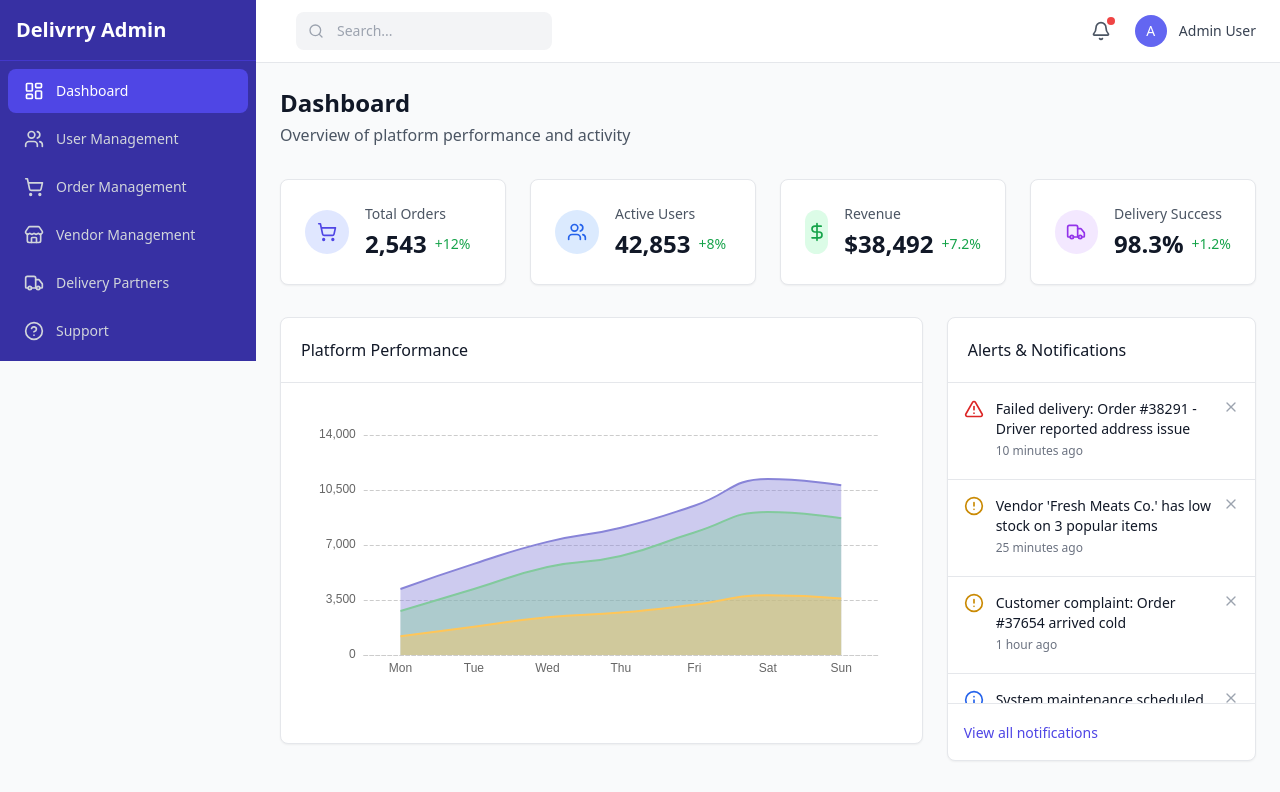
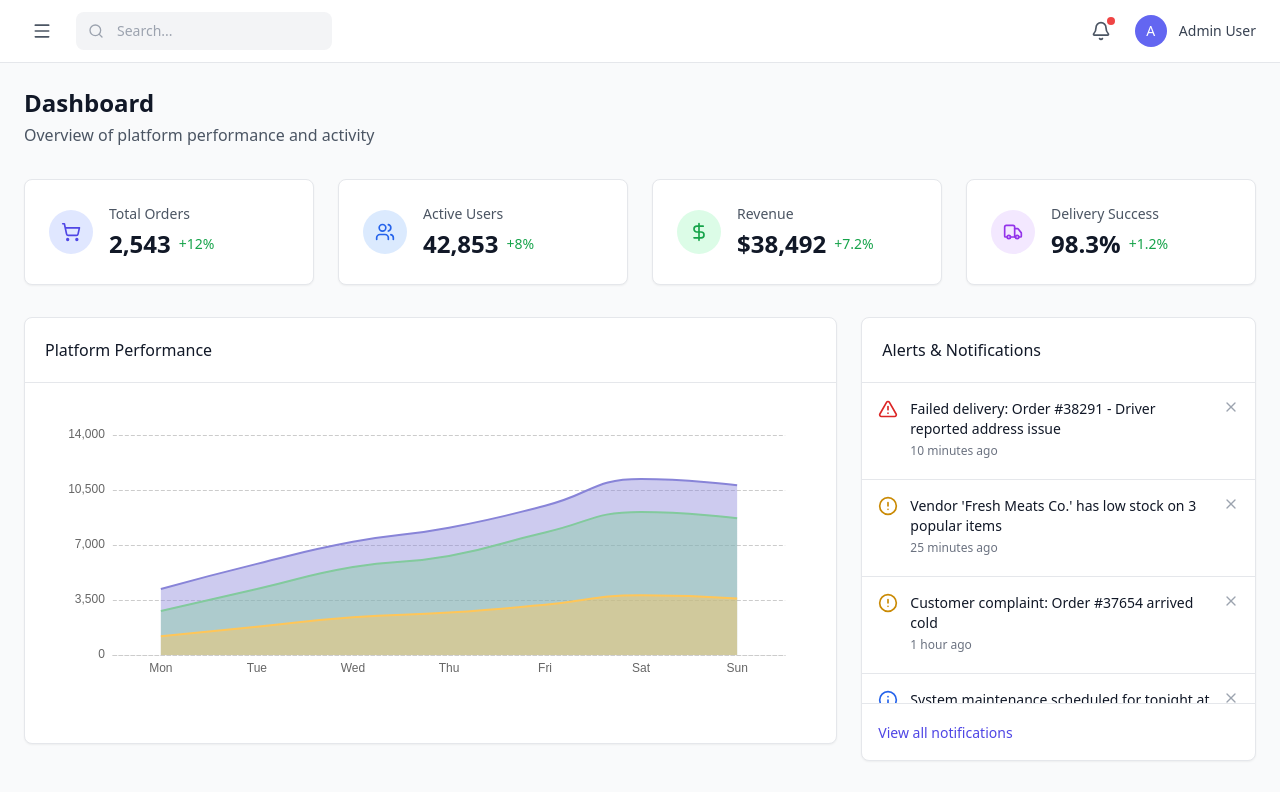
Before and after one commit to sreedhar-98/delivery-management-system, a React (Vite) app: page / in a window 1280 px wide. Shown: the top 792 px of the page. Built offline with nearby package versions, Linux system fonts and the light colour scheme.

Commit message:
Ui changes

```diff
--- a/src/App.jsx
+++ b/src/App.jsx
@@ -113,10 +113,10 @@ function App() {
 
   return (
     <div className="min-h-screen bg-gray-50 flex">
-      {/* Mobile overlay */}
+      {/* Full screen overlay */}
       {sidebarOpen && (
         <div
-          className="fixed inset-0 bg-black bg-opacity-50 z-40 lg:hidden"
+          className="fixed inset-0 bg-black bg-opacity-50 z-40"
           onClick={closeSidebar}
         />
       )}
--- a/src/components/Header.jsx
+++ b/src/components/Header.jsx
@@ -8,7 +8,7 @@ const Header = ({ toggleSidebar }) => {
         <div className="flex items-center space-x-4">
           <button
             onClick={toggleSidebar}
-            className="p-2 rounded-lg hover:bg-gray-100 lg:hidden"
+            className="p-2 rounded-lg hover:bg-gray-100"
           >
             <Menu className="w-5 h-5 text-gray-600" />
           </button>
--- a/src/components/Sidebar.jsx
+++ b/src/components/Sidebar.jsx
@@ -21,45 +21,13 @@ const Sidebar = ({ activeItem, setActiveItem, sidebarOpen, closeSidebar }) => {
 
   const handleMenuClick = (itemId) => {
     setActiveItem(itemId);
-    // Close sidebar on mobile after selecting item
-    if (window.innerWidth < 1024) {
-      closeSidebar();
-    }
+    closeSidebar();
   };
 
   return (
     <>
-      {/* Desktop Sidebar */}
-      <div className="hidden lg:flex w-64 bg-indigo-800 h-full flex-col">
-        <div className="p-4 border-b border-indigo-700">
-          <h1 className="text-white text-xl font-bold">Delivrry Admin</h1>
-        </div>
-
-        <nav className="flex-1 p-2 space-y-1">
-          {menuItems.map((item) => {
-            const Icon = item.icon;
-            const isActive = item.id === activeItem;
-
-            return (
-              <button
-                key={item.id}
-                onClick={() => setActiveItem(item.id)}
-                className={`w-full flex items-center space-x-3 px-4 py-3 rounded-lg text-sm font-medium transition-colors ${
-                  isActive
-                    ? 'bg-indigo-600 text-white'
-                    : 'text-gray-300 hover:bg-indigo-700 hover:text-white'
-                }`}
-              >
-                <Icon className="w-5 h-5" />
-                <span>{item.label}</span>
-              </button>
-            );
-          })}
-        </nav>
-      </div>
-
-      {/* Mobile Sidebar */}
-      <div className={`lg:hidden fixed inset-y-0 left-0 z-50 w-64 bg-indigo-800 transform transition-transform duration-300 ease-in-out ${
+      {/* Unified Sidebar for all screen sizes */}
+      <div className={`fixed inset-y-0 left-0 z-50 w-64 bg-indigo-800 transform transition-transform duration-300 ease-in-out ${
         sidebarOpen ? 'translate-x-0' : '-translate-x-full'
       }`}>
         <div className="p-4 border-b border-indigo-700 flex items-center justify-between">
```
